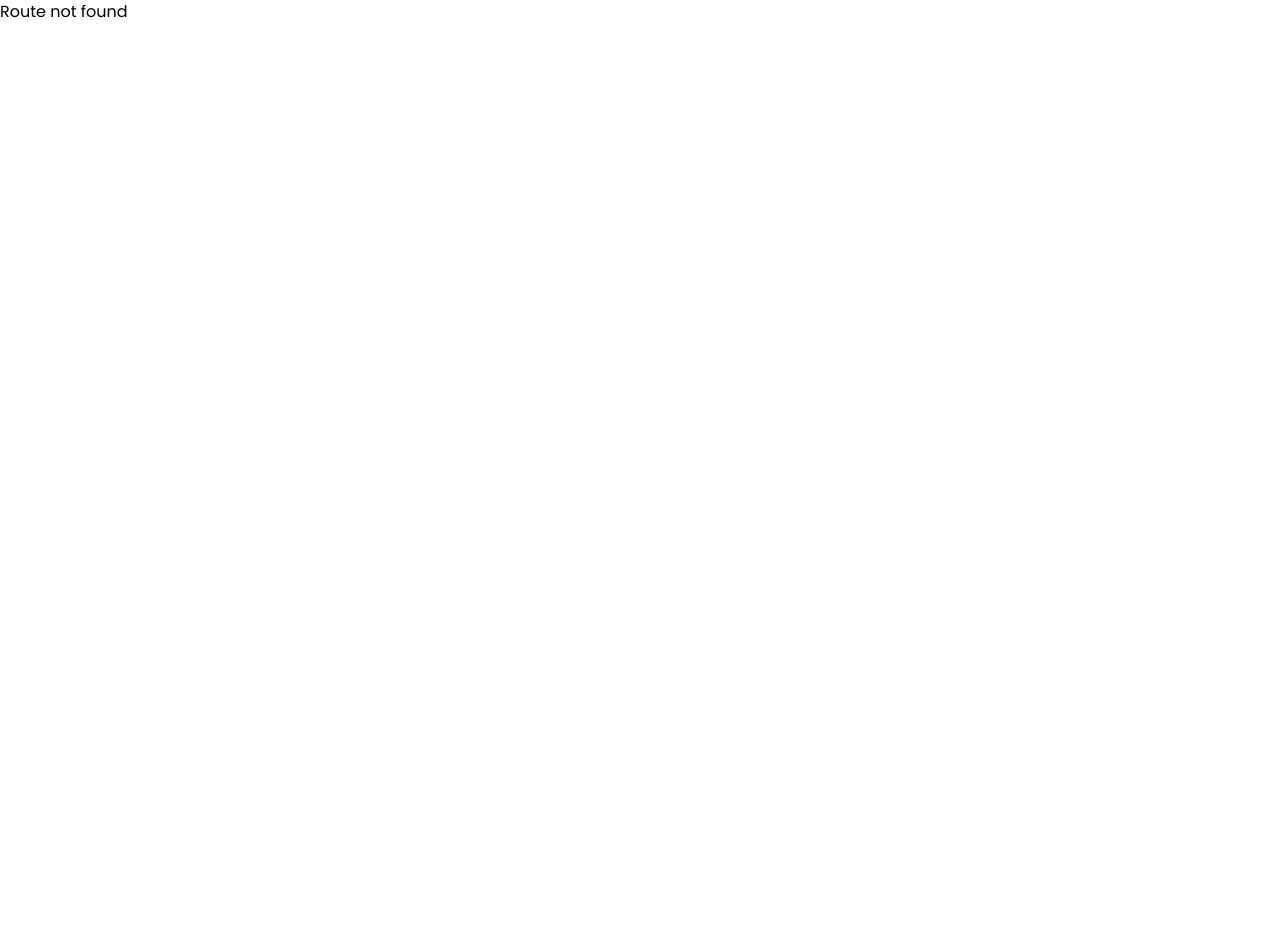
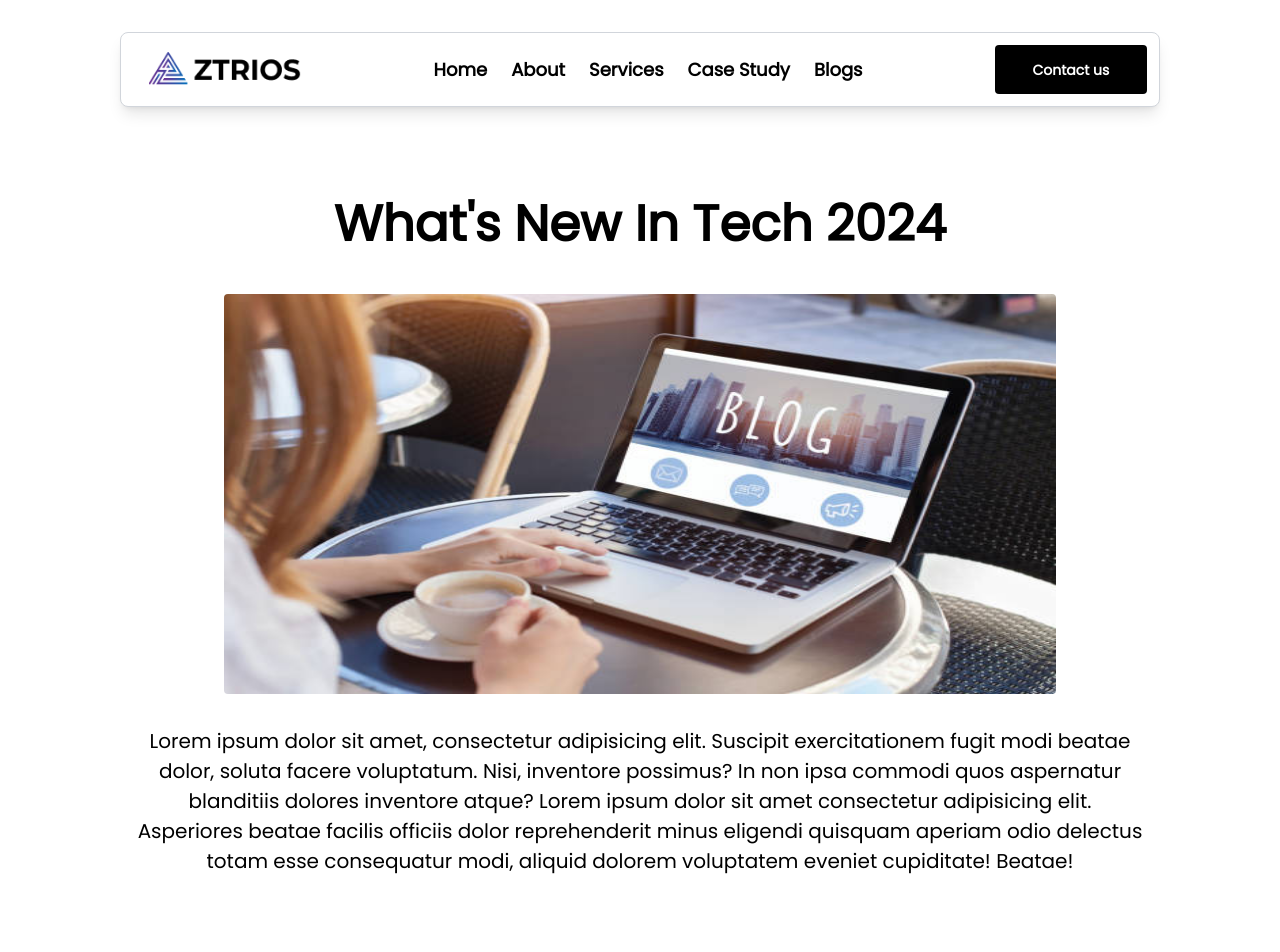
Before and after one commit to nazat47/ZtriosSite, a React (Create React App) app in the folder client/: page /blog/1 in a window 1280 px wide. Before the commit this address had no page. Shown: the top 952 px of the page. Before the commit the page ends 800 px from the top, so only its background shows below. Built offline with nearby package versions, Linux system fonts and the light colour scheme.

Commit message:
add blog details

```diff
--- a/client/src/App.js
+++ b/client/src/App.js
@@ -3,7 +3,9 @@ import Landing from "./pages/Landing";
 import About from "./pages/About";
 import Services from "./pages/Services";
 import CaseStudy from "./pages/CaseStudy";
-import Blog from "./pages/Blog";
+import Blogs from "./pages/Blogs";
+import Blog from "./components/Blog";
+
 
 function App() {
   return (
@@ -13,7 +15,8 @@ function App() {
         <Route path="/about" element={<About />} />
         <Route path="/service" element={<Services />} />
         <Route path="/casestudy" element={<CaseStudy />} />
-        <Route path="/blogs" element={<Blog />} />
+        <Route path="/blogs" element={<Blogs />} />
+        <Route path="/blog/:id" element={<Blog />} />
         <Route path="*" element={<p>Route not found</p>} />
       </Routes>
     </BrowserRouter>
--- a/client/src/assets/index.js
+++ b/client/src/assets/index.js
@@ -29,10 +29,11 @@ export const images = {
   bi: require("./bi.png"),
   cloud: require("./cloud.png"),
   web: require("./web.png"),
-  nike:require("./nike.png"),
-  whirlpool:require("./whirlpool.png"),
-  handy:require("./handy.png"),
-  rak:require("./rak.png"),
-  pfizer:require("./pfizer.png"),
-  unknownClient:require("./unknownClient.png"),
+  nike: require("./nike.png"),
+  whirlpool: require("./whirlpool.png"),
+  handy: require("./handy.png"),
+  rak: require("./rak.png"),
+  pfizer: require("./pfizer.png"),
+  unknownClient: require("./unknownClient.png"),
+  blog: require("./blog.jpg"),
 };
--- /dev/null
+++ b/client/src/components/Blog.jsx
@@ -0,0 +1,124 @@
+import React, { useEffect } from "react";
+import { useNavigate, useParams } from "react-router-dom";
+import { Swiper, SwiperSlide } from "swiper/react";
+import { Navigation, Pagination } from "swiper/modules";
+import "swiper/css";
+import "swiper/css/navigation";
+import "swiper/css/pagination";
+import Header from "./layout/Header";
+import Footer from "./layout/Footer";
+import { images } from "../assets";
+
+const Blog = () => {
+  const { id } = useParams();
+  const navigate = useNavigate();
+  useEffect(() => {
+    window.scrollTo(0, 0);
+  }, [id]);
+  return (
+    <div className="w-[100vw] min-h-screen mx-auto overflow-x-hidden px-[20px] sm:px-[40px] md:px-[60px] lg:px-[80px] xl:px-[120px] 2xl:px-[170px]">
+      <Header active={5} />
+      <div className="h-auto w-full flex flex-col items-center text-center gap-8 mt-[60px] xl:mt-[80px]">
+        <div className="flex flex-col items-center gap-8 min-h-[50vh]">
+          <h1 className="font-bold text-[40px] xl:text-[50px]">
+            What's New In Tech 2024
+          </h1>
+          <img
+            src={images?.blog}
+            alt="blog"
+            className="w-[80%] h-[50vh] rounded"
+          />
+          <p className="xl:text-[20px]">
+            Lorem ipsum dolor sit amet, consectetur adipisicing elit. Suscipit
+            exercitationem fugit modi beatae dolor, soluta facere voluptatum.
+            Nisi, inventore possimus? In non ipsa commodi quos aspernatur
+            blanditiis dolores inventore atque? Lorem ipsum dolor sit amet
+            consectetur adipisicing elit. <br />
+            Asperiores beatae facilis officiis dolor reprehenderit minus
+            eligendi quisquam aperiam odio delectus totam esse consequatur modi,
+            aliquid dolorem voluptatem eveniet cupiditate! Beatae!
+          </p>
+        </div>
+        <div className="flex flex-col items-center justify-center w-full mt-[100px]">
+          <h1 className="font-bold text-[30px] md:text-[40px]">
+            Related Blogs{" "}
+          </h1>
+          <div className="hidden sm:block w-full h-[auto]">
+            <Swiper
+              slidesPerView={3}
+              pagination={{
+                dynamicBullets: true,
+              }}
+              modules={[Pagination]}
+              className="my-swiper"
+            >
+              {[...Array(10)].map((_, i) => (
+                <SwiperSlide
+                  className="p-2 my-12 xl:px-4 cursor-pointer"
+                  key={i}
+                >
+                  <div
+                    onClick={() => navigate(`/blog/${1}`)}
+                    className="w-full h-[200px] lg:min-h-[270px] flex flex-col gap-1 lg:gap-2 xl:gap-3 items-center justify-start rounded-xl sm:p-3 lg:p-4 shadow-custom bg-white"
+                  >
+                    <img
+                      src={images?.blog}
+                      alt="blog"
+                      className="w-full h-[50%] rounded-lg"
+                    />
+                    <p className="text-center w-full font-bold sm:text-[14px] md:text-[16px] lg:text-xl leading-5 sm:mt-3 lg:leading-[50%]">
+                      What's new in tech 2024
+                    </p>
+                    <p className="text-center text-[10px] md:text-xs lg:text-sm xl:text-[15px] line-clamp-2">
+                      Lorem ipsum dolor sit amet consectetur adipisicing elit.
+                      Quaerat eligendi debitis quo iste nesciunt cum facilis
+                      aperiam deserunt corporis voluptates, modi quas, eaque,
+                      nobis nam earum praesentium recusandae ratione totam.
+                    </p>
+                  </div>
+                </SwiperSlide>
+              ))}
+            </Swiper>
+          </div>
+          <div className="sm:hidden w-full h-[auto] mt-6">
+            <Swiper
+              style={{
+                "--swiper-navigation-color": "#5f1474",
+                "--swiper-navigation-size": "25px",
+              }}
+              navigation={true}
+              modules={[Navigation]}
+            >
+              {[...Array(3)].map((_, i) => (
+                <SwiperSlide className="p-3 cursor-grab" key={i}>
+                  <div
+                    onClick={() => navigate(`/blog/${1}`)}
+                    className="w-[80%] h-[300px] mx-auto flex flex-col gap-2 items-center justify-start rounded-xl p-3 shadow-custom bg-white"
+                  >
+                    <img
+                      src={images?.blog}
+                      alt="blog"
+                      className="w-full h-[50%] rounded-lg"
+                    />
+                    <p className="text-center w-full font-bold mt-3 text-[23px]">
+                      What's new in tech 2024
+                    </p>
+                    <p className="text-center text-md line-clamp-2">
+                      Lorem ipsum dolor sit amet consectetur adipisicing elit.
+                      Quaerat eligendi debitis quo iste nesciunt cum facilis
+                      aperiam deserunt corporis voluptates, modi quas, eaque,
+                      nobis nam earum praesentium recusandae ratione totam.
+                    </p>
+                  </div>
+                </SwiperSlide>
+              ))}
+            </Swiper>
+          </div>
+        </div>
+      </div>
+      <Footer />
+    </div>
+  );
+};
+
+export default Blog;
--- a/client/src/components/landingSections/Blogs.jsx
+++ b/client/src/components/landingSections/Blogs.jsx
@@ -6,8 +6,10 @@ import "swiper/css";
 import "swiper/css/navigation";
 import "swiper/css/pagination";
 import { motion, useScroll, useTransform } from "framer-motion";
+import { useNavigate } from "react-router-dom";
 
 const Blogs = () => {
+  const navigate = useNavigate();
   const { scrollYProgress } = useScroll({
     offset: ["start start", "end end"],
   });
@@ -43,7 +45,7 @@ const Blogs = () => {
         <img
           src={images?.net}
           alt="net"
-          className="z-[-2] absolute h-[12vh] sm:h-[15vh] lg:h-[25vh] w-[80vw] sm:w-[70vw] top-[-5%] sm:top-[-5%] brightness-75 md:brightness-100 opacity-80"
+          className="z-[-2] absolute h-[12vh] sm:h-[18vh] lg:h-[25vh] w-[80vw] sm:w-[70vw] top-[-5%] sm:top-[-5%] brightness-0 lg:brightness-50 xl:brightness-100 opacity-80"
         />
         <p className="text-[#925fffc5] font-semibold text-xs sm:text-md lg:text-xl">
           Our blogs
@@ -62,25 +64,24 @@ const Blogs = () => {
           className="my-swiper"
         >
           {[...Array(10)].map((_, i) => (
-            <SwiperSlide className="p-2 cursor-grab my-12 xl:px-4" key={i}>
-              <div className="w-full min-h-[400px] xl:min-h-[500px] mx-auto flex flex-col gap-2 items-center justify-center rounded-xl sm:p-3 lg:p-6 shadow-custom bg-white">
+            <SwiperSlide className="p-2 my-12 xl:px-4 cursor-pointer" key={i}>
+              <div
+                onClick={() => navigate(`/blog/${1}`)}
+                className="w-full h-[200px] xl:min-h-[300px] flex flex-col gap-3 items-center justify-start rounded-xl sm:p-3 lg:p-4 shadow-custom bg-white"
+              >
+                <img
+                  src={images?.blog}
+                  alt="blog"
+                  className="w-full h-[50%] rounded-lg"
+                />
                 <p className="text-center w-full font-bold sm:text-sm md:text-xl">
                   What's new in tech 2024
                 </p>
-                <p className="text-center text-[10px] md:text-xs lg:text-sm xl:text-[15px] mb-6">
-                  “I've been using this web hosting service for over a year and
-                  I'm really impressed with the uptime and support. The website
-                  has never gone down and the customer service is always quick
-                  to help with any issues I have. Highly recommend!”
-                </p>
-                <img
-                  src={images?.user}
-                  alt="user"
-                  className="size-[25px] lg:size-[50px]"
-                />
-                <p className="leading-[50%]">Jane Smith</p>
-                <p className="leading-[50%] sm:text-xs lg:max-xl:text-sm 2xl:text-[15px] text-gray-500">
-                  {new Date().toLocaleDateString()}
+                <p className="text-center text-[10px] md:text-xs lg:text-sm xl:text-[15px] line-clamp-2">
+                  Lorem ipsum dolor sit amet consectetur adipisicing elit.
+                  Quaerat eligendi debitis quo iste nesciunt cum facilis aperiam
+                  deserunt corporis voluptates, modi quas, eaque, nobis nam
+                  earum praesentium recusandae ratione totam.
                 </p>
               </div>
             </SwiperSlide>
@@ -98,7 +99,10 @@ const Blogs = () => {
         >
           {[...Array(3)].map((_, i) => (
             <SwiperSlide className="p-3 cursor-grab" key={i}>
-              <div className="w-[80%] min-h-[300px] mx-auto flex flex-col gap-2 items-center justify-center rounded-xl p-6 shadow-custom bg-white">
+              <div
+                onClick={() => navigate(`/blog/${1}`)}
+                className="w-[80%] min-h-[300px] mx-auto flex flex-col gap-2 items-center justify-center rounded-xl p-6 shadow-custom bg-white"
+              >
                 <p className="text-center w-full font-bold sm:text-sm md:text-xl">
                   What's new in tech 2024
                 </p>
--- a/client/src/pages/Blog.jsx
+++ /dev/null
@@ -1,9 +0,0 @@
-import React from 'react'
-
-const Blog = () => {
-  return (
-    <div>Blog</div>
-  )
-}
-
-export default Blog
--- /dev/null
+++ b/client/src/pages/Blogs.jsx
@@ -0,0 +1,15 @@
+import React from "react";
+import Header from "../components/layout/Header";
+import Footer from "../components/layout/Footer";
+
+const Blogs = () => {
+  return (
+    <>
+      <Header active={4} />
+      <div className="blog"></div>
+      <Footer />
+    </>
+  );
+};
+
+export default Blogs;
```
Also changed, not shown: client/src/assets/blog.jpg (added).
